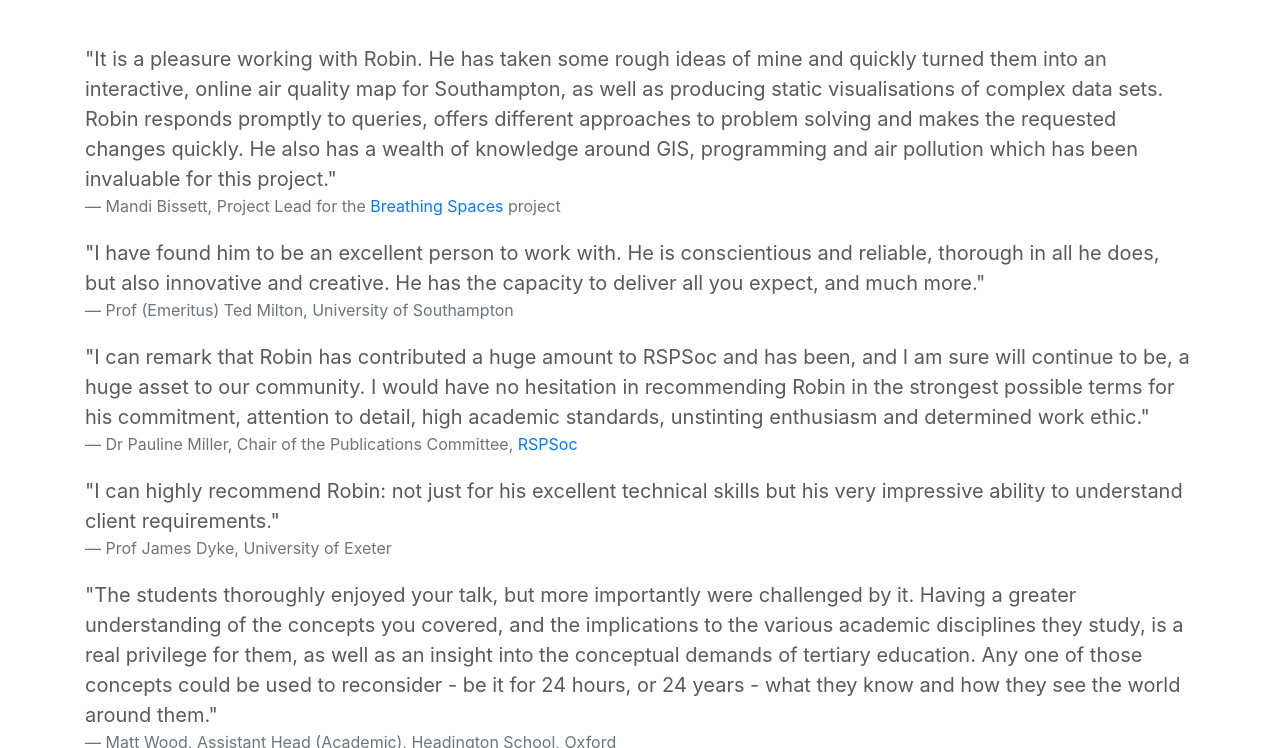
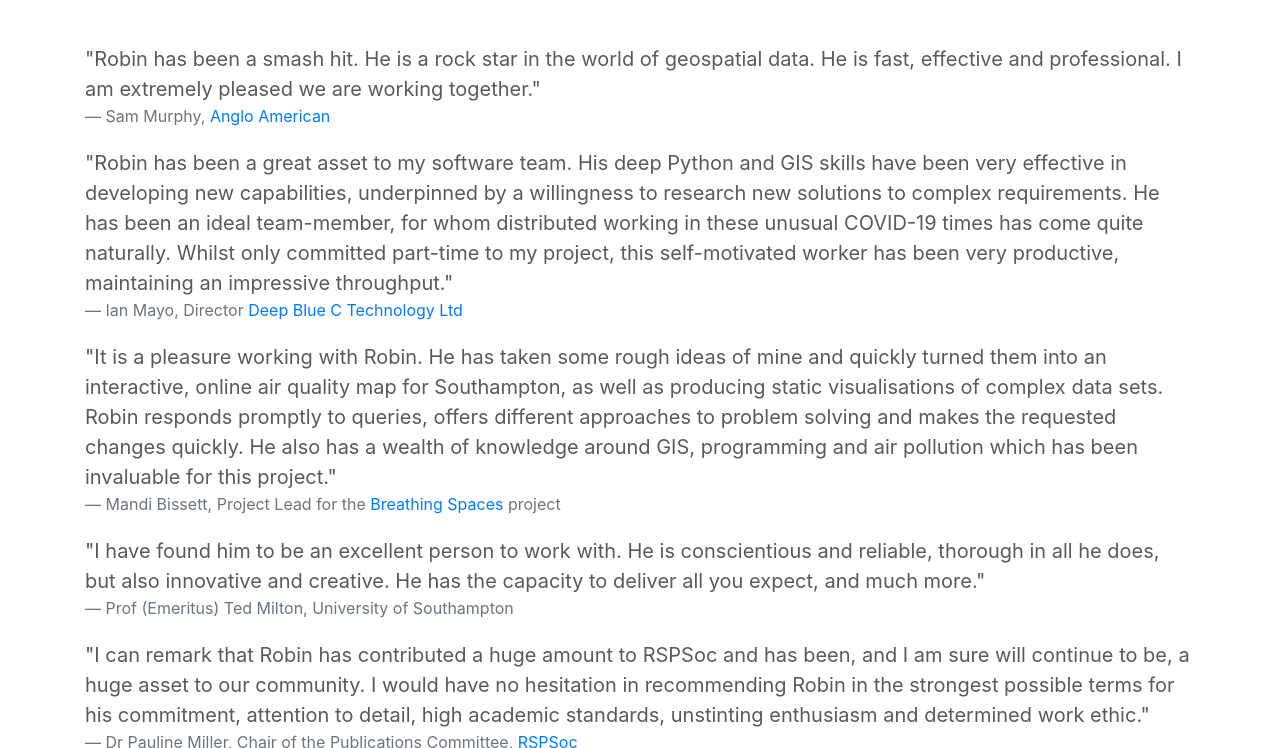
Before and after one commit to robintw/freelance_website, a Jekyll site: the page built from testimonials.html, in a window 1280 px wide and 900 px high, cut to the strip 152-900 px from the top of the window. Built offline with Jekyll 4.4.1, drawn with Linux system fonts in a browser that asks for light colours.

Commit message:
Latest updates: testimonials and favicons

```diff
--- a/_layouts/default.html
+++ b/_layouts/default.html
@@ -6,6 +6,10 @@
     <meta name="viewport" content="width=device-width, initial-scale=1, shrink-to-fit=no">
     <title>{{ page.title }} - Dr Robin Wilson</title>
     {% seo title=false %}
+    <link rel="apple-touch-icon" sizes="180x180" href="/apple-touch-icon.png">
+    <link rel="icon" type="image/png" sizes="32x32" href="/favicon-32x32.png">
+    <link rel="icon" type="image/png" sizes="16x16" href="/favicon-16x16.png">
+    <link rel="manifest" href="/site.webmanifest">
     <!-- Bootstrap core CSS -->
 <link rel="stylesheet" href="https://stackpath.bootstrapcdn.com/bootstrap/4.3.1/css/bootstrap.min.css"
     integrity="sha384-ggOyR0iXCbMQv3Xipma34MD+dH/1fQ784/j6cY/iJTQUOhcWr7x9JvoRxT2MZw1T" crossorigin="anonymous">
--- a/experience.html
+++ b/experience.html
@@ -47,8 +47,7 @@ title: Experience
 
 {% include experience_feature.html
     title="Significant teaching experience"
-    text="I have a MSc-level qualification in teaching, and have experience teaching students from GCSE-level through to
-    and accomplished academics. I have taught on undergraduate and MSc courses, and supervised student dissertations, including
+    text="I have a MSc-level qualification in teaching, and have experience teaching students from GCSE-level through to accomplished academics. I have taught on undergraduate and MSc courses, and supervised student dissertations, including
     one which won the <a href='https://www.rspsoc.org.uk'>RSPSoc</a> MSc Prize. More recently,
     I have provided bespoke tutoring on Python and data science to academics, and run lessons on Computing and Geography at a
     Secondary School. I am regularly invited to speak at conferences, meet-ups and local science groups."
--- a/talks.html
+++ b/talks.html
@@ -65,7 +65,7 @@ title: Talks
     text="In April 2015 there was a devastating earthquake in Nepal. I was given the unenviable task of
     processing millions of rows of mobile phone call records to extract preliminary information on population
     movement - all in a weekend! This talk is the story of
-    how I wrote Python to do this, and what can be learnt from his experience."
+    how I wrote Python to do this, and what can be learnt from my experience."
     image="assets/images/Talk_Flowminder.png"
 %}
 
--- a/testimonials.html
+++ b/testimonials.html
@@ -2,6 +2,22 @@
 title: Testimonials
 ---
 <blockquote class="blockquote pt-5">
+    <p class="mb-0">"Robin has been a smash hit. He is a rock star in the world of geospatial data. He is fast,
+        effective and professional. I am extremely pleased we are working together."</p>
+    <footer class="blockquote-footer">Sam Murphy, <a href="https://www.angloamerican.com/">Anglo American</a>
+    </footer>
+</blockquote>
+<blockquote class="blockquote pt-1">
+    <p class="mb-0">"Robin has been a great asset to my software team. His deep Python and
+    GIS skills have been very effective in developing new capabilities,
+    underpinned by a willingness to research new solutions to complex
+    requirements. He has been an ideal team-member, for whom distributed
+    working in these unusual COVID-19 times has come quite naturally. Whilst
+    only committed part-time to my project, this self-motivated worker has
+    been very productive, maintaining an impressive throughput."</p>
+    <footer class="blockquote-footer">Ian Mayo, Director <a href="http://DeepBlueC.com">Deep Blue C Technology Ltd</a></footer>
+</blockquote>
+<blockquote class="blockquote pt-1">
     <p class="mb-0">"It is a pleasure working with Robin. He has taken some rough ideas of mine and quickly turned them
         into an interactive,
         online air quality map for Southampton, as well as producing static visualisations of complex data sets. Robin
```
